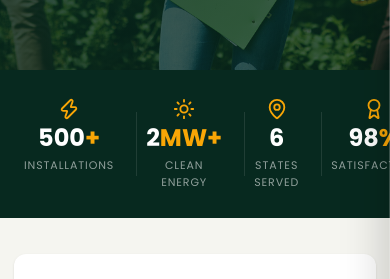
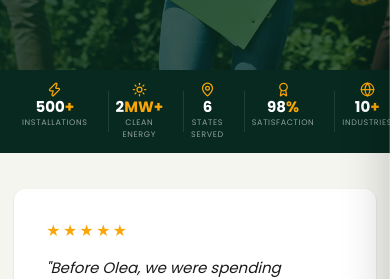
Before and after one commit to MaxCybOps/Olea-Solar-Technology, a Next.js app: page /testimonials in a window 390 px wide. Shown: the part 430-709 px from the top of the page. Built offline with nearby package versions, Linux system fonts and the light colour scheme; no server answers; a web font is replaced by a local one.

Commit message:
fix: shrink the stats bar below the hero marquee, it was too tall
Applies to homepage and About (shared .hp-stats class) plus Testimonials
(had its own separate copy of the same bar). Padding, icon size, number
size, and label size all reduced roughly in half across all breakpoints.

```diff
--- a/src/app/(site)/testimonials/page.tsx
+++ b/src/app/(site)/testimonials/page.tsx
@@ -56,21 +56,21 @@ export default function TestimonialsPage() {
       </section>
 
       {/* Stats */}
-      <div style={{ background: "var(--olea-green-900)", color: "#fff", padding: "28px 0" }}>
+      <div style={{ background: "var(--olea-green-900)", color: "#fff", padding: "12px 0" }}>
         <div className="container">
-          <div style={{ display: "grid", gridTemplateColumns: "repeat(5, 1fr)", gap: 12, textAlign: "center", maxWidth: 960, margin: "0 auto" }}>
+          <div style={{ display: "grid", gridTemplateColumns: "repeat(5, 1fr)", gap: 12, textAlign: "center", maxWidth: 860, margin: "0 auto" }}>
             {STATS.map((s, i) => {
               const Icon = LUCIDE_ICONS[s.icon];
               return (
-                <div key={s.label} style={{ padding: "0 10px", position: "relative" }}>
+                <div key={s.label} style={{ padding: "0 8px", position: "relative" }}>
                   {i > 0 && <span style={{ position: "absolute", left: 0, top: "15%", height: "70%", width: 1, background: "rgba(255,255,255,0.10)" }} />}
-                  <div style={{ color: "var(--accent)", marginBottom: 6, display: "flex", justifyContent: "center" }}>
-                    {Icon && <Icon size={22} />}
+                  <div style={{ color: "var(--accent)", marginBottom: 2, display: "flex", justifyContent: "center" }}>
+                    {Icon && <Icon size={15} />}
                   </div>
-                  <div style={{ fontFamily: "var(--font-display)", fontWeight: 700, fontSize: "clamp(24px, 2.4vw, 34px)", lineHeight: 1 }}>
+                  <div style={{ fontFamily: "var(--font-display)", fontWeight: 700, fontSize: "clamp(15px, 1.5vw, 21px)", lineHeight: 1 }}>
                     <CountUp value={s.value} />
                   </div>
-                  <div style={{ fontSize: 11, opacity: 0.55, marginTop: 7, letterSpacing: "0.08em", textTransform: "uppercase" }}>{s.label}</div>
+                  <div style={{ fontSize: 8, opacity: 0.55, marginTop: 3, letterSpacing: "0.08em", textTransform: "uppercase" }}>{s.label}</div>
                 </div>
               );
             })}
--- a/src/app/globals.css
+++ b/src/app/globals.css
@@ -261,13 +261,14 @@ button { font-family: var(--font-sans); }
 /* ══════════════════════════════════════════════════════════
    STATS STRIP
    ══════════════════════════════════════════════════════════ */
-.hp-stats { background: var(--olea-green-900); color: #fff; padding: 22px 0; border-bottom: 1px solid rgba(255,255,255,0.06); }
+.hp-stats { background: var(--olea-green-900); color: #fff; padding: 12px 0; border-bottom: 1px solid rgba(255,255,255,0.06); }
 .hp-stats__grid { display: grid; grid-template-columns: repeat(5,1fr); text-align: center; max-width: 860px; margin: 0 auto; }
 .hp-stats__item { padding: 0 8px; position: relative; }
 .hp-stats__divider { position: absolute; left: 0; top: 15%; height: 70%; width: 1px; background: rgba(255,255,255,0.09); }
-.hp-stats__icon  { color: var(--accent); margin-bottom: 4px; display: flex; justify-content: center; }
-.hp-stats__value { font-family: var(--font-display); font-weight: 700; font-size: clamp(19px, 2vw, 29px); line-height: 1; letter-spacing: -0.02em; }
-.hp-stats__label { font-size: 9px; opacity: 0.50; margin-top: 5px; letter-spacing: 0.08em; text-transform: uppercase; }
+.hp-stats__icon  { color: var(--accent); margin-bottom: 2px; display: flex; justify-content: center; }
+.hp-stats__icon svg { width: 15px; height: 15px; }
+.hp-stats__value { font-family: var(--font-display); font-weight: 700; font-size: clamp(15px, 1.5vw, 21px); line-height: 1; letter-spacing: -0.02em; }
+.hp-stats__label { font-size: 8px; opacity: 0.50; margin-top: 3px; letter-spacing: 0.08em; text-transform: uppercase; }
 
 
 /* ══════════════════════════════════════════════════════════
@@ -449,11 +450,11 @@ button { font-family: var(--font-sans); }
   .hp-stats { padding: 0; }
   /* Keep all 5 stats in one row — just scale down */
   .hp-stats__grid { grid-template-columns: repeat(5, 1fr); gap: 0; max-width: 100%; margin: 0; }
-  .hp-stats__item { padding: 12px 2px; display: flex; flex-direction: column; align-items: center; }
+  .hp-stats__item { padding: 8px 2px; display: flex; flex-direction: column; align-items: center; }
   .hp-stats__item:nth-child(4),
   .hp-stats__item:nth-child(5) { display: flex !important; }
   .hp-stats__icon  { display: none; }
-  .hp-stats__value { font-size: clamp(13px, 3.5vw, 18px); }
+  .hp-stats__value { font-size: clamp(12px, 3vw, 15px); }
   .hp-stats__label { font-size: 7px; line-height: 1.3; }
 
   /* Purpose: stacked layout on mobile */
@@ -546,8 +547,8 @@ button { font-family: var(--font-sans); }
   .hp-hero__ctas .btn { font-size: 13.5px; padding: 12px 18px; }
 
   /* Stats: scale further on tiny screens */
-  .hp-stats__value { font-size: clamp(11px, 3vw, 14px); }
-  .hp-stats__item  { padding: 10px 1px; }
+  .hp-stats__value { font-size: clamp(10px, 2.6vw, 13px); }
+  .hp-stats__item  { padding: 7px 1px; }
   .hp-stats__label { font-size: 6.5px; }
 
   /* Purpose: constrain carousel size a bit smaller on tiny screens */
```
